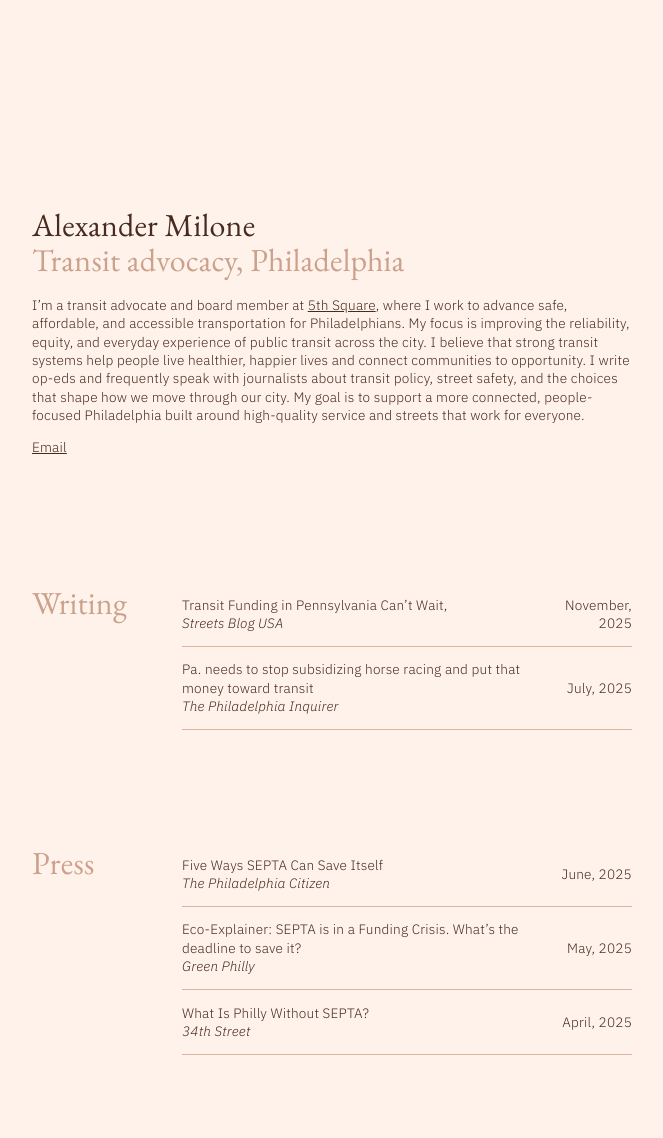
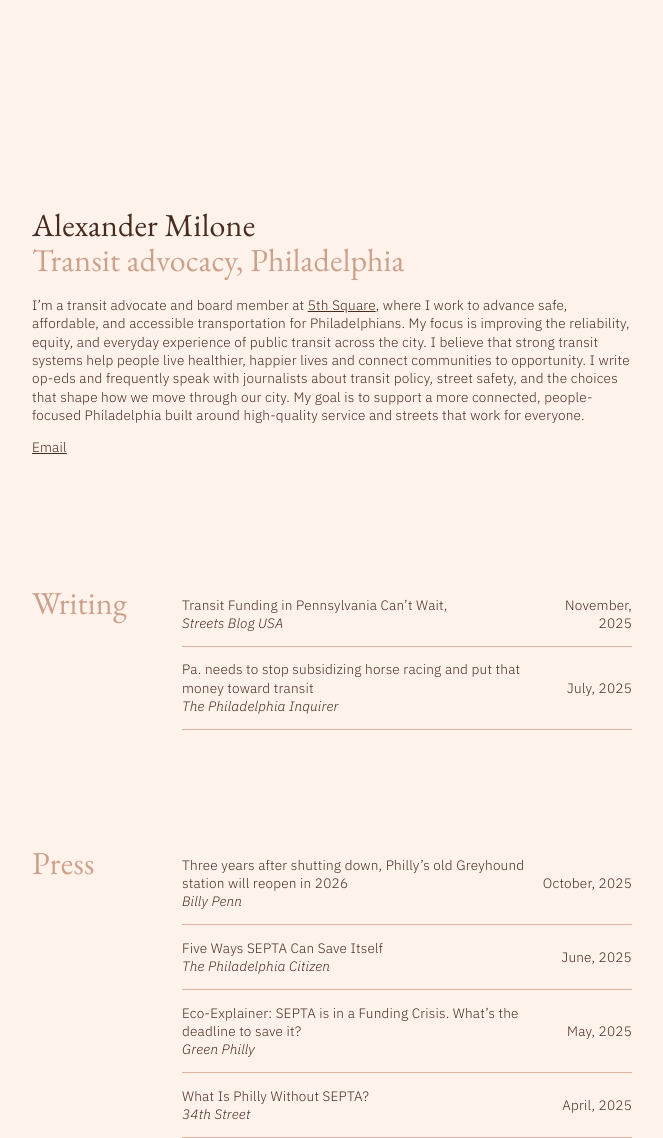
Before and after one commit to helenvholmes/alexandermilone.com, a Jekyll site: the page built from index.markdown, in a window 1280 px wide. Shown: the whole page, without its empty margins (308-971 px from the left). Built offline with Jekyll 4.4.1, drawn with Linux system fonts in a browser that asks for light colours; before the commit the page ends 1055 px from its top, so only the background shows below that.

Commit message:
Alex is the shit

```diff
--- a/index.markdown
+++ b/index.markdown
@@ -22,6 +22,7 @@ I’m a transit advocate and board member at [5th Square](https://www.5thsqadvoc
 ## Press
 
 |------------------------------------------------------------------------------------------------------------------------------------------------------------------------------------------------------------------------|--------------|
+|[Three years after shutting down, Philly’s old Greyhound station will reopen in 2026 <br /> _Billy Penn_](https://billypenn.com/2025/10/30/greyhound-intercity-bus-station-ppa-reopen/)| October, 2025 |
 |[Five Ways SEPTA Can Save Itself <br /> _The Philadelphia Citizen_](https://thephiladelphiacitizen.org/ideas-we-should-steal-save-septa/)| June, 2025 |
 |[Eco-Explainer: SEPTA is in a Funding Crisis. What’s the deadline to save it? <br /> _Green Philly_](https://greenphl.com/news/eco-explainer-septa-is-in-a-funding-crisis-whats-the-deadline-to-save-it/)| May, 2025 |
 |[What Is Philly Without SEPTA? <br /> _34th Street_](https://www.34st.com/article/2025/04/septa-budget-cut-transit-activism-chestnut-hill-west-regional-rail-transit-for-all-pa-philadelphia-josh-shapiro)| April, 2025 |
```
